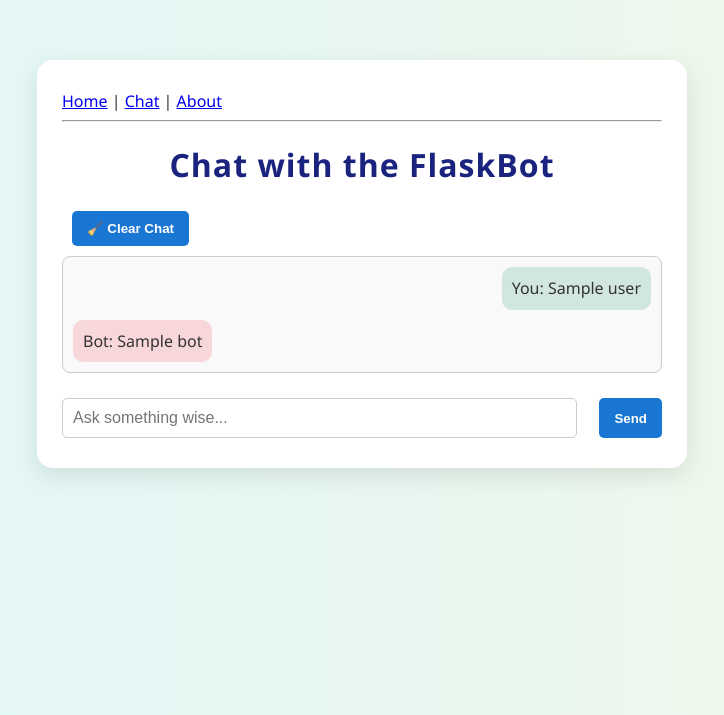
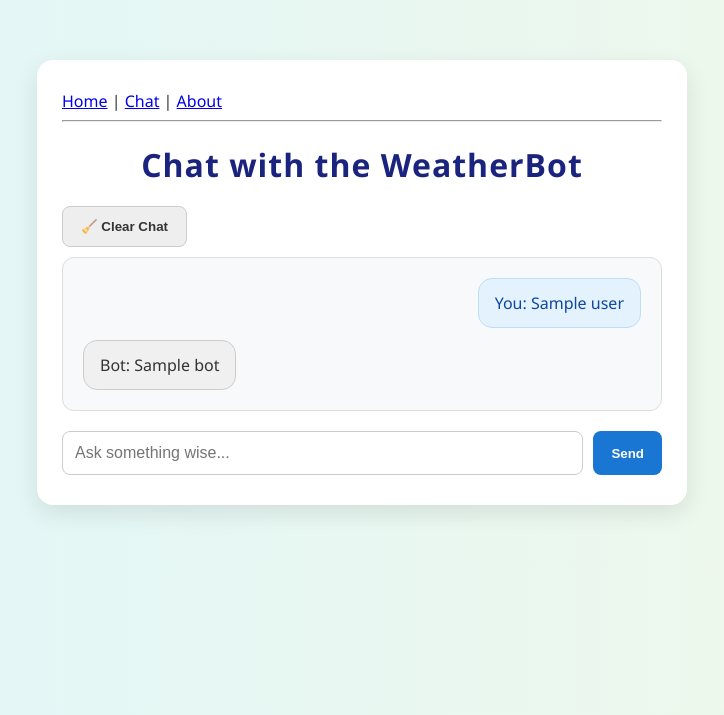
Before and after one commit to nishanadahal/datascienceproject2, a Flask app: template templates/chat.html in a window 1280 px wide. Shown: the top 715 px of the page, without its empty margins (278-1002 px from the left). Run offline with Flask 3, Linux system fonts and the light colour scheme; the template is opened without the code that fills it: most values are stand-ins (such as "Sample title", 1, 10 or a date in 2020).

Commit message:
added styling to chat messages

```diff
--- a/templates/chat.html
+++ b/templates/chat.html
@@ -3,7 +3,7 @@
 {% block title %}Chatbot{% endblock %}
 
 {% block content %}
-<h1>Chat with the FlaskBot</h1>
+<h1>Chat with the WeatherBot</h1>
 
 <!-- Clear Chat Button -->
 <form action="/clear" method="get" style="margin-bottom: 10px;">
@@ -27,64 +27,112 @@
 <!-- Bot Thinking Indicator -->
 <div id="loading" style="display: none;">🤖 Thinking...</div>
 
-<!-- Styles -->
+<!-- CSS Styling -->
 <style>
+    /* Chat Page Layout */
+    h1 {
+        text-align: center;
+        color: #1a237e;
+        margin-bottom: 20px;
+        font-size: 2rem;
+    }
+
     .chat-container {
-        max-height: 400px;
+        max-height: 500px;
         overflow-y: auto;
         display: flex;
         flex-direction: column;
-        gap: 10px;
-        margin-bottom: 1em;
-        padding: 10px;
-        border: 1px solid #ccc;
-        border-radius: 8px;
-        background-color: #f9f9f9;
+        gap: 12px;
+        padding: 20px;
+        background-color: #f8f9fa;
+        border-radius: 12px;
+        border: 1px solid #ddd;
+        margin-bottom: 20px;
     }
 
+    /* Chat Bubbles */
     .bubble {
-        max-width: 70%;
-        padding: 10px;
-        border-radius: 10px;
-        line-height: 1.4;
+        padding: 12px 16px;
+        border-radius: 14px;
+        max-width: 75%;
+        line-height: 1.5;
+        font-size: 1rem;
+        word-wrap: break-word;
+        animation: fadeIn 0.3s ease-in-out;
     }
 
-    .user {
-        background-color: #d1e7dd;
+    .bubble.user {
         align-self: flex-end;
-        margin-left: auto;
-        text-align: right;
+        background-color: #e3f2fd;
+        color: #0d47a1;
+        border: 1px solid #bbdefb;
     }
 
-    .bot {
-        background-color: #f8d7da;
+    .bubble.bot {
         align-self: flex-start;
-        margin-right: auto;
+        background-color: #f0f0f0;
+        color: #333;
+        border: 1px solid #ccc;
+    }
+
+    /* Input Form */
+    form {
+        display: flex;
+        gap: 10px;
+        margin-top: 10px;
     }
 
     input[type="text"] {
-        padding: 10px;
-        width: 75%;
-        border-radius: 5px;
+        flex: 1;
+        padding: 12px;
+        border-radius: 8px;
+        border: 1px solid #ccc;
+        font-size: 1rem;
+    }
+
+    input[type="text"]:focus {
+        border-color: #1976d2;
+        outline: none;
+    }
+
+    button {
+        padding: 12px 18px;
+        background-color: #1976d2;
+        color: white;
+        font-weight: bold;
+        border: none;
+        border-radius: 8px;
+        cursor: pointer;
+        transition: background-color 0.3s;
+    }
+
+    button:hover {
+        background-color: #0d47a1;
+    }
+
+    /* Clear Chat Button (Subtle Style) */
+    form[action="/clear"] button {
+        background-color: #eeeeee;
+        color: #333;
         border: 1px solid #ccc;
     }
 
-    button {
-        padding: 10px 15px;
-        margin-left: 10px;
-        background-color: #1976d2;
-        color: white;
-        border: none;
-        border-radius: 5px;
-        cursor: pointer;
+    form[action="/clear"] button:hover {
+        background-color: #e0e0e0;
     }
 
-    button:hover {
-        background-color: #155ab6;
+    /* Loading Text */
+    #loading {
+        margin-top: 10px;
+        font-style: italic;
+        color: #555;
+        text-align: center;
     }
 
-    h1 {
-        margin-bottom: 10px;
+    /* Fade In Animation */
+    @keyframes fadeIn {
+        from { opacity: 0; transform: translateY(8px); }
+        to   { opacity: 1; transform: translateY(0); }
     }
 </style>
 
@@ -100,5 +148,4 @@
         container.scrollTop = container.scrollHeight;
     };
 </script>
-
 {% endblock %}
```
